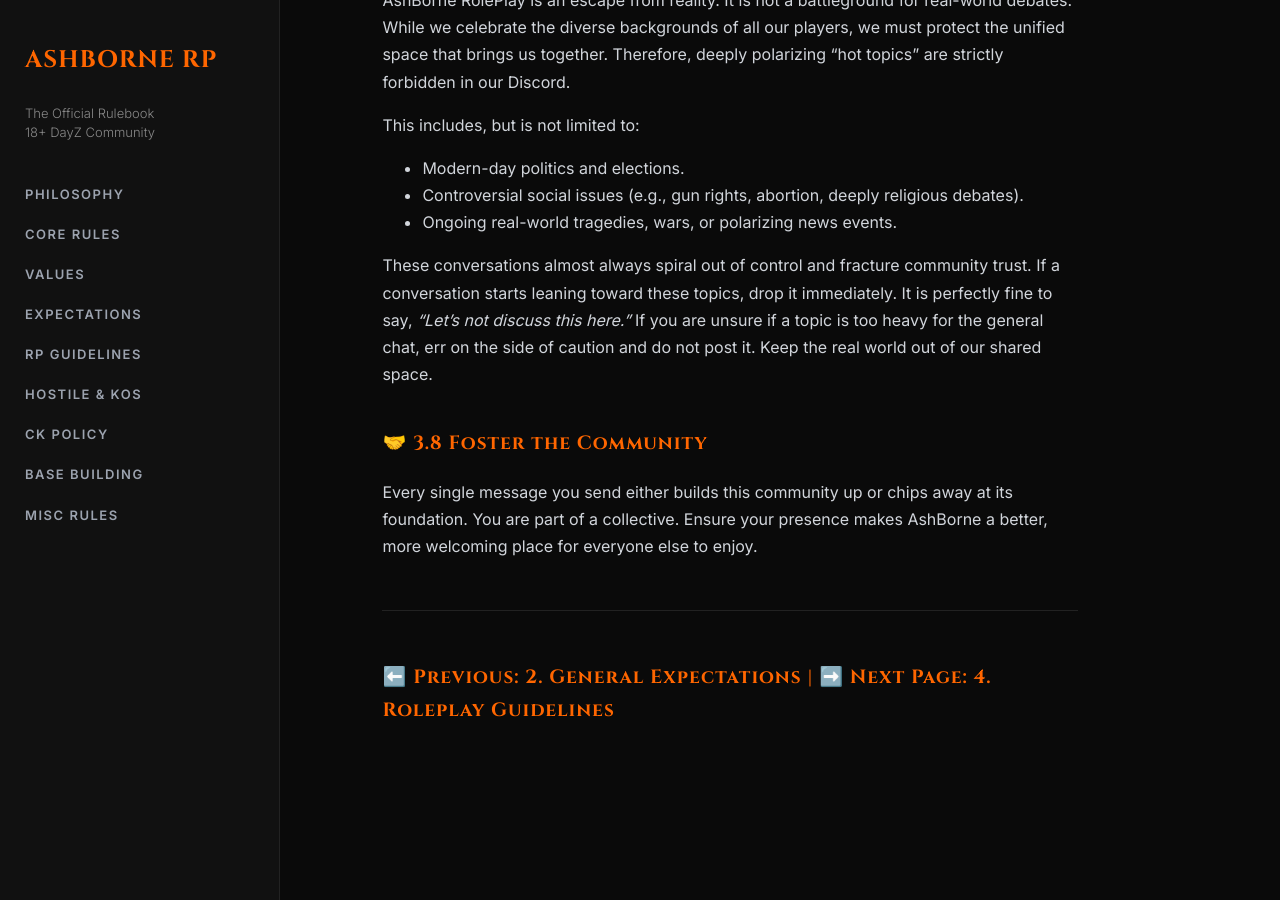
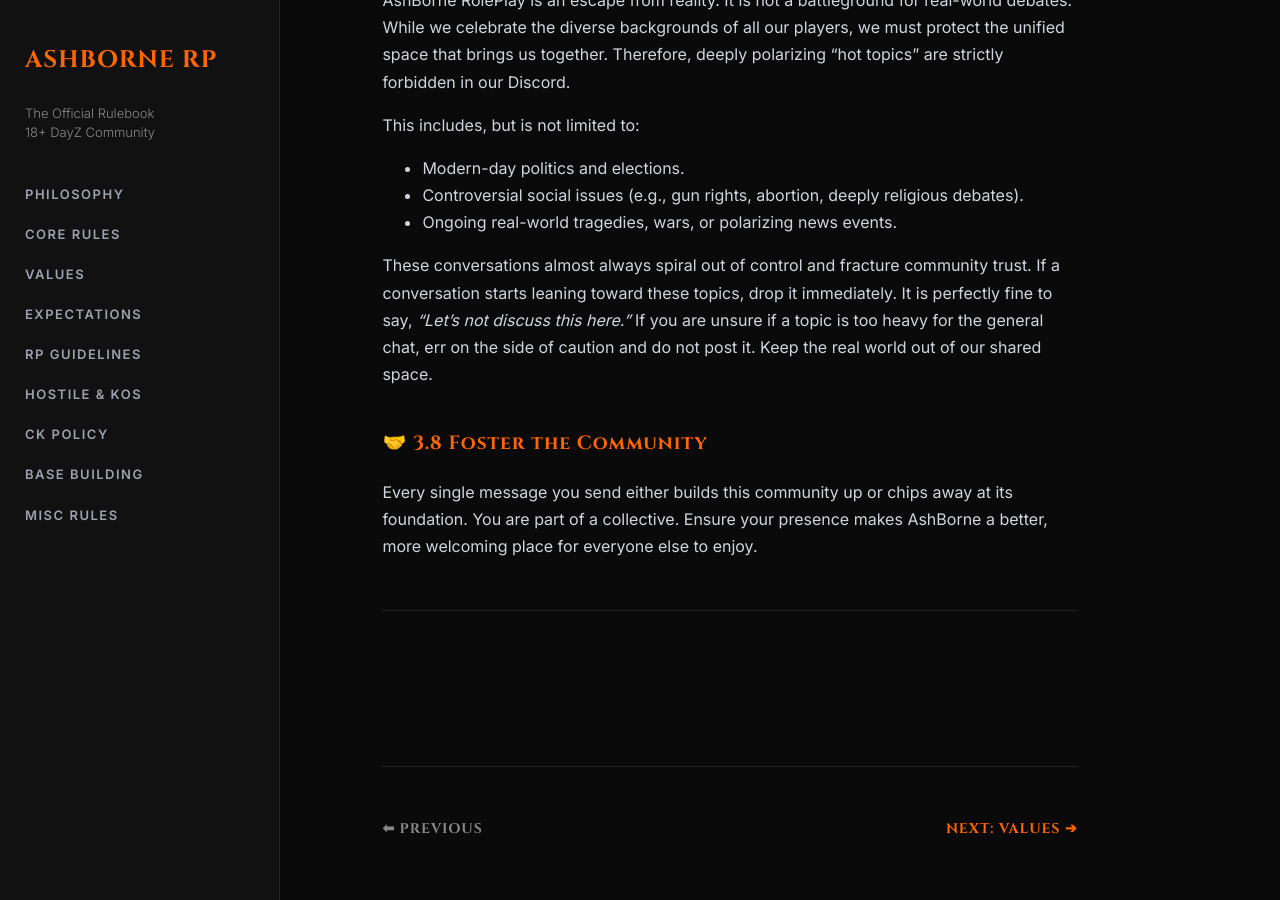
Before and after one commit to AshBorneRP/AshBorne-Rules, a Jekyll site: the page built from discord-conduct.md, in a window 1280 px wide and 900 px high, scrolled down 2303 px. Built offline with Jekyll 4.4.1, drawn with Linux system fonts in a browser that asks for light colours; our own code applies the rules of GitHub Pages for plain Markdown files; before the commit the page ends 3109 px from its top, so only the background shows below that.

Commit message:
Update discord-conduct.md

```diff
--- a/discord-conduct.md
+++ b/discord-conduct.md
@@ -67,4 +67,9 @@ Every single message you send either builds this community up or chips away at i
 
 ---
 
-### [⬅️ Previous: 2. General Expectations](general-expectations.md) | [➡️ Next Page: 4. Roleplay Guidelines](roleplay-guidelines.md)
+<br><br>
+<hr>
+<div style="display: flex; justify-content: space-between; font-family: 'Cinzel', serif; font-size: 14px; letter-spacing: 1px;">
+    <a href="./" style="text-decoration: none; color: #888;">⬅ PREVIOUS</a>
+    <a href="community-values" style="text-decoration: none; color: #ff6600;">NEXT: VALUES ➔</a>
+</div>
```
